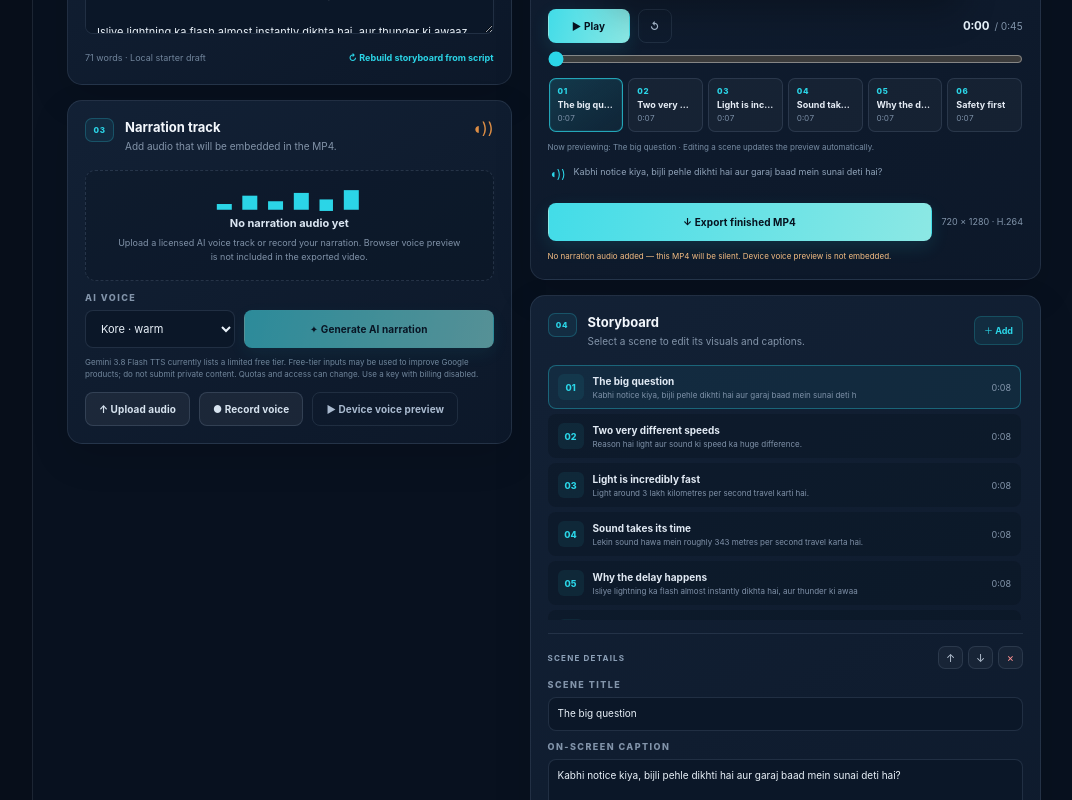
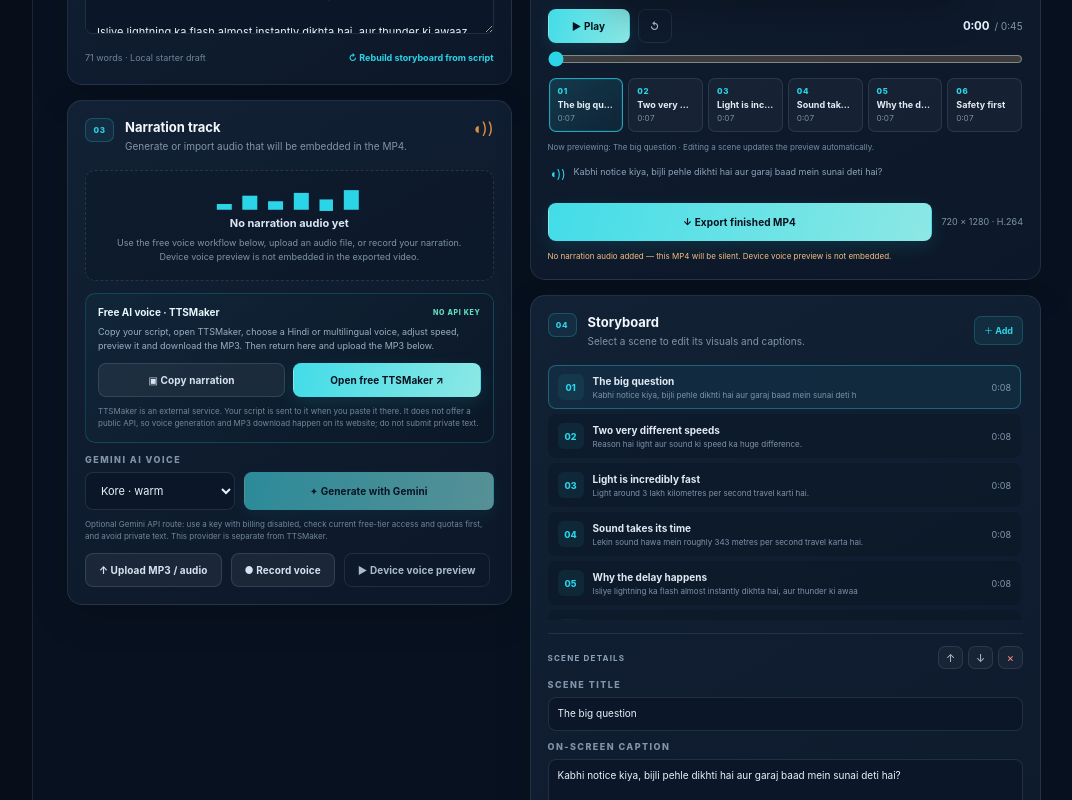
Before and after one commit to narayananagapuri25/VideoMaker, a React (Vite) app: page / in a window 1280 px wide. Shown: the part 900-1700 px from the top of the page, without its empty margins (205-1277 px from the left). Built offline with nearby package versions, Linux system fonts and the light colour scheme.

Commit message:
Add free TTSMaker narration workflow
Add no-API-key TTSMaker handoff, narration download, and user-driven import guidance.

```diff
--- a/src/App.tsx
+++ b/src/App.tsx
@@ -257,6 +257,20 @@ export default function App() {
       setNotice(error instanceof Error ? error.message : "Image upload failed.");
     }
     event.target.value = "";
+  }
+
+  async function copyNarrationForFreeTts() {
+    if (!project.script.trim()) {
+      setNotice("Add narration text before copying it to the free voice generator.");
+      return;
+    }
+    try {
+      if (!navigator.clipboard?.writeText) throw new Error("Clipboard access is unavailable.");
+      await navigator.clipboard.writeText(project.script);
+      setNotice("Narration copied. Open TTSMaker, paste the text, choose a voice, preview and download the MP3, then upload it here.");
+    } catch {
+      setNotice("Could not copy automatically. Select the narration in the script editor and copy it manually, then open TTSMaker.");
+    }
   }
 
   async function handleGenerateAiVoice() {
@@ -635,19 +649,28 @@ export default function App() {
                 </article>
 
                 <article className="panel">
-                  <div className="panel-heading"><div><span className="step-number">03</span><div><h2>Narration track</h2><p>Add audio that will be embedded in the MP4.</p></div></div><span className="panel-icon">◖))</span></div>
+                  <div className="panel-heading"><div><span className="step-number">03</span><div><h2>Narration track</h2><p>Generate or import audio that will be embedded in the MP4.</p></div></div><span className="panel-icon">◖))</span></div>
                   {project.voiceAudioDataUrl ? (
-                    <div className="audio-ready"><div className="audio-file-icon">♫</div><div className="audio-meta"><strong>{project.voiceAudioName || "Narration audio"}</strong><small>Ready for MP4 export</small></div><button className="icon-button" title="Remove narration" onClick={() => updateProject({ voiceAudioDataUrl: undefined, voiceAudioName: undefined })}>×</button><audio controls src={project.voiceAudioDataUrl} /></div>
+                    <div className="audio-ready"><div className="audio-file-icon">♫</div><div className="audio-meta"><strong>{project.voiceAudioName || "Narration audio"}</strong><small>Ready for MP4 export</small></div><button className="icon-button" title="Remove narration" onClick={() => updateProject({ voiceAudioDataUrl: undefined, voiceAudioName: undefined })}>×</button><audio controls src={project.voiceAudioDataUrl} /><a className="audio-download" href={project.voiceAudioDataUrl} download={project.voiceAudioName || "sochozara-narration"}>↓ Download narration audio</a></div>
                   ) : (
-                    <div className="audio-empty"><div className="audio-wave">▂ ▅ ▃ ▆ ▄ ▇</div><strong>No narration audio yet</strong><p>Upload a licensed AI voice track or record your narration. Browser voice preview is not included in the exported video.</p></div>
+                    <div className="audio-empty"><div className="audio-wave">▂ ▅ ▃ ▆ ▄ ▇</div><strong>No narration audio yet</strong><p>Use the free voice workflow below, upload an audio file, or record your narration. Device voice preview is not embedded in the exported video.</p></div>
                   )}
+                  <div className="free-tts-card">
+                    <div className="free-tts-title"><strong>Free AI voice · TTSMaker</strong><span>NO API KEY</span></div>
+                    <p>Copy your script, open TTSMaker, choose a Hindi or multilingual voice, adjust speed, preview it and download the MP3. Then return here and upload the MP3 below.</p>
+                    <div className="free-tts-actions">
+                      <button className="button button-secondary" disabled={!project.script.trim()} onClick={copyNarrationForFreeTts}>▣ Copy narration</button>
+                      <a className="button button-primary" href="https://ttsmaker.app/" target="_blank" rel="noopener noreferrer">Open free TTSMaker ↗</a>
+                    </div>
+                    <small className="tts-disclaimer">TTSMaker is an external service. Your script is sent to it when you paste it there. It does not offer a public API, so voice generation and MP3 download happen on its website; do not submit private text.</small>
+                  </div>
                   <div className="tts-controls">
-                    <div><label className="field-label">AI VOICE</label><select value={ttsVoice} onChange={(event) => setTtsVoice(event.target.value)}><option value="Kore">Kore · warm</option><option value="Aoede">Aoede · expressive</option><option value="Puck">Puck · energetic</option><option value="Charon">Charon · deep</option><option value="Fenrir">Fenrir · bold</option><option value="Zephyr">Zephyr · bright</option></select></div>
-                    <button className="button button-primary tts-button" disabled={isGeneratingVoice || !apiKey.trim()} onClick={handleGenerateAiVoice}>{isGeneratingVoice ? <><span className="spinner" /> Generating voice…</> : "✦ Generate AI narration"}</button>
+                    <div><label className="field-label">GEMINI AI VOICE</label><select value={ttsVoice} onChange={(event) => setTtsVoice(event.target.value)}><option value="Kore">Kore · warm</option><option value="Aoede">Aoede · expressive</option><option value="Puck">Puck · energetic</option><option value="Charon">Charon · deep</option><option value="Fenrir">Fenrir · bold</option><option value="Zephyr">Zephyr · bright</option></select></div>
+                    <button className="button button-primary tts-button" disabled={isGeneratingVoice || !apiKey.trim()} onClick={handleGenerateAiVoice}>{isGeneratingVoice ? <><span className="spinner" /> Generating voice…</> : "✦ Generate with Gemini"}</button>
                   </div>
-                  <small className="tts-disclaimer">Gemini 3.8 Flash TTS currently lists a limited free tier. Free-tier inputs may be used to improve Google products; do not submit private content. Quotas and access can change. Use a key with billing disabled.</small>
+                  <small className="tts-disclaimer">Optional Gemini API route: use a key with billing disabled, check current free-tier access and quotas first, and avoid private text. This provider is separate from TTSMaker.</small>
                   <div className="button-row audio-actions">
-                    <label className="button button-secondary file-button">↑ Upload audio<input type="file" accept="audio/*" onChange={handleAudioUpload} /></label>
+                    <label className="button button-secondary file-button">↑ Upload MP3 / audio<input type="file" accept="audio/*" onChange={handleAudioUpload} /></label>
                     {isRecording
                       ? <button className="button button-danger" onClick={stopRecording}>■ Stop recording</button>
                       : <button className="button button-secondary" onClick={startRecording}>● Record voice</button>}
--- a/src/styles.css
+++ b/src/styles.css
@@ -218,6 +218,15 @@ select { appearance: auto; }
   .export-spec { width: 100%; text-align: center; }
 }
 
+.free-tts-card { margin-top: 12px; padding: 12px; border: 1px solid rgba(43,213,231,.2); border-radius: 10px; background: linear-gradient(135deg, rgba(18,73,91,.18), rgba(9,20,34,.38)); }
+.free-tts-title { display: flex; align-items: center; justify-content: space-between; gap: 8px; }
+.free-tts-title strong { color: #e5f8fb; font-size: 10px; }
+.free-tts-title span { color: #62dfc2; font-size: 7px; font-weight: 800; letter-spacing: .1em; }
+.free-tts-card p { color: #9aadc2; font-size: 9px; line-height: 1.55; margin: 7px 0 10px; }
+.free-tts-actions { display: flex; flex-wrap: wrap; gap: 8px; }
+.free-tts-actions .button { flex: 1 1 145px; justify-content: center; }
+.audio-download { grid-column: 1 / -1; color: #65dfc1; font-size: 9px; font-weight: 700; text-decoration: none; }
+.audio-download:hover { color: #b5fff0; text-decoration: underline; }
 .tts-controls { display: grid; grid-template-columns: minmax(105px, .75fr) minmax(180px, 1.25fr); gap: 9px; align-items: end; margin-top: 11px; }
 .tts-controls .field-label { margin-top: 0; }
 .tts-button { min-height: 38px; }
```
Also changed, not shown: 1 other file (tests, documents, lock files or other folders).
